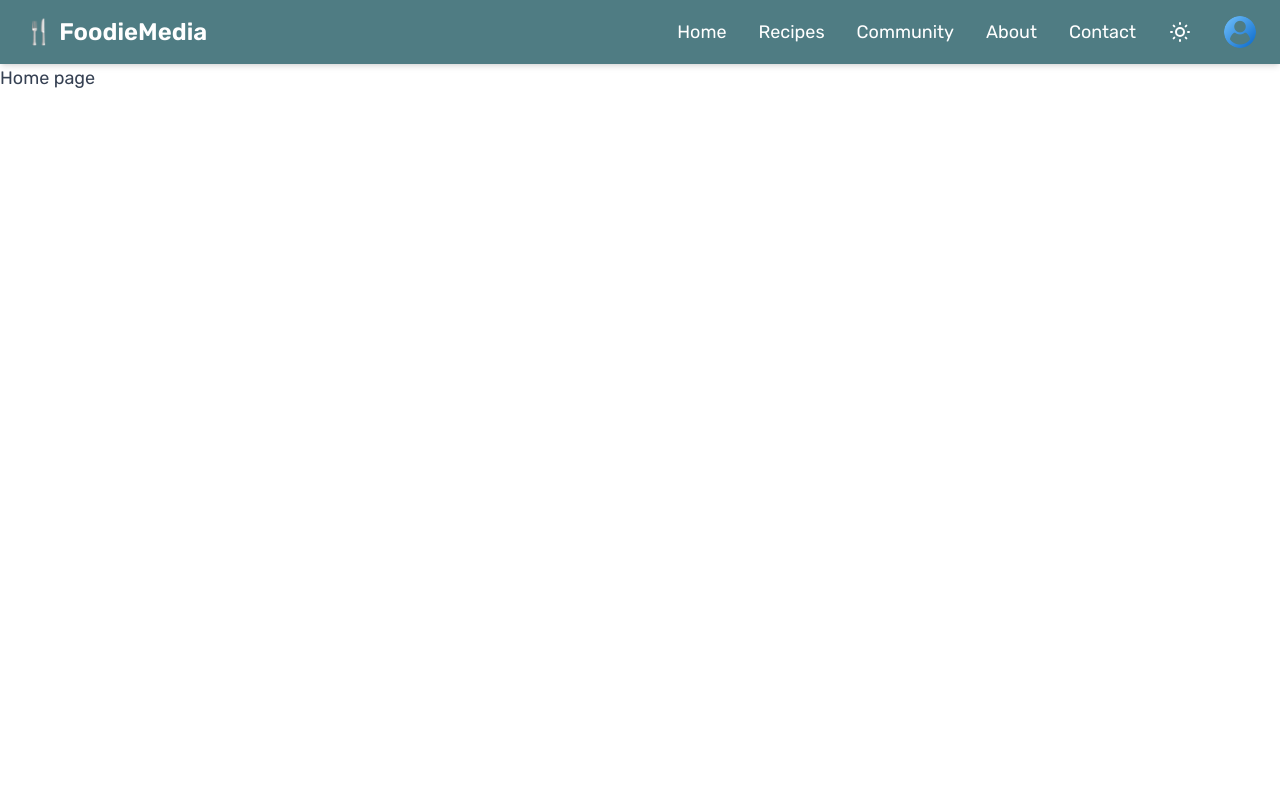
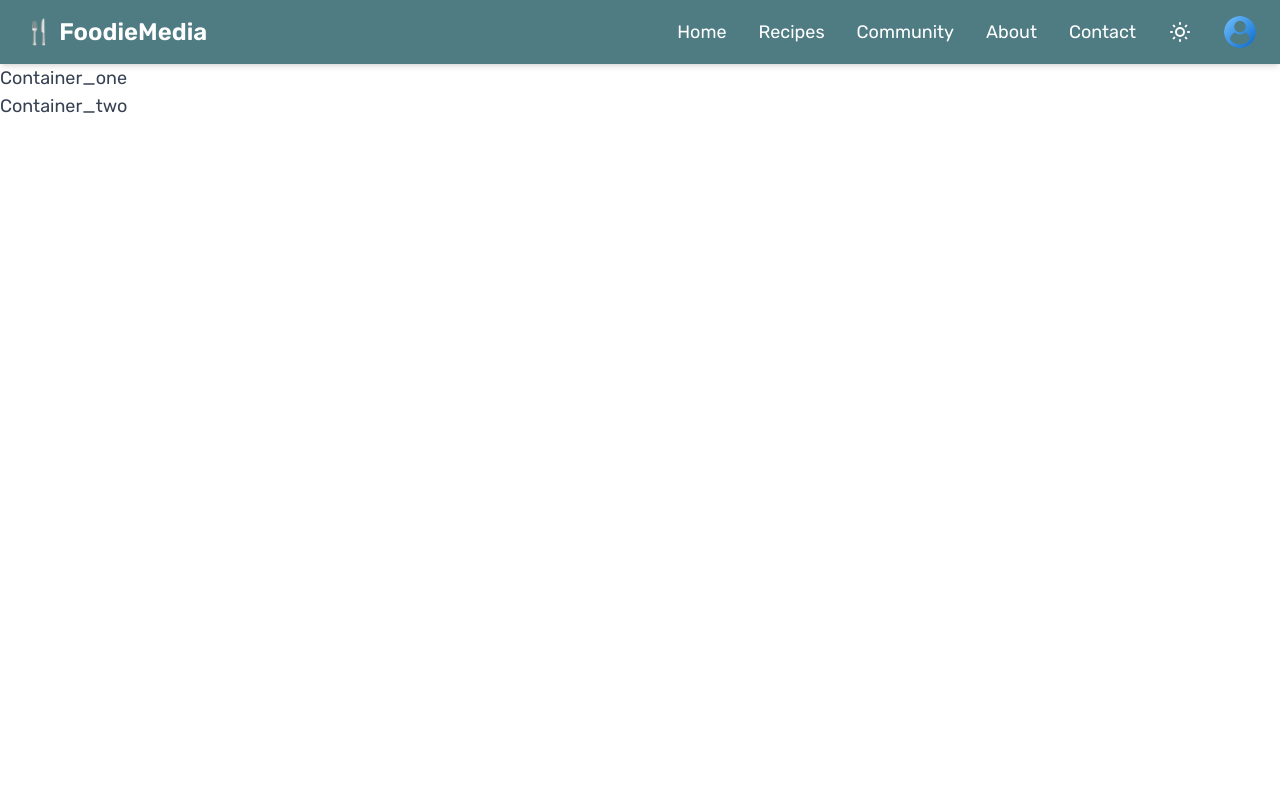
Before and after one commit to shiba-murmu/Discover-your-recipe, a React (Vite) app in the folder frontend/: page /home in a window 1280 px wide. Shown: the top 800 px of the page. Built offline with nearby package versions, Linux system fonts and the light colour scheme.

Commit message:
Container directory created to design the part wise home page. It uses basically different component part wise.

```diff
--- /dev/null
+++ b/frontend/src/pages/Home/Containers/Container_1/Container_one.jsx
@@ -0,0 +1,9 @@
+import React from 'react'
+
+function Container_one() {
+  return (
+    <div>Container_one</div>
+  )
+}
+
+export default Container_one
--- /dev/null
+++ b/frontend/src/pages/Home/Containers/Container_2/Container_two.jsx
@@ -0,0 +1,9 @@
+import React from 'react'
+
+function Container_two() {
+  return (
+    <div>Container_two</div>
+  )
+}
+
+export default Container_two
--- a/frontend/src/pages/Home/Home_page.jsx
+++ b/frontend/src/pages/Home/Home_page.jsx
@@ -1,10 +1,21 @@
 import React from 'react'
+import Container_one from './Containers/Container_1/Container_one'
+import Container_two from './Containers/Container_2/Container_two'
 
 function Home_page() {
+    // Homepage container here : This will use the component from the different
+    // container from the containers directory.
+
   return (
    <>
         <div className='mt-17 md:mt-16 min-h-[100vh]'>
-            Home page
+            {/* Dividing two container  */}
+            <div id='container-1'>
+                < Container_one />
+            </div>
+            <div id='container-2'>
+                < Container_two />
+            </div>
         </div>
    </>
   )
```
